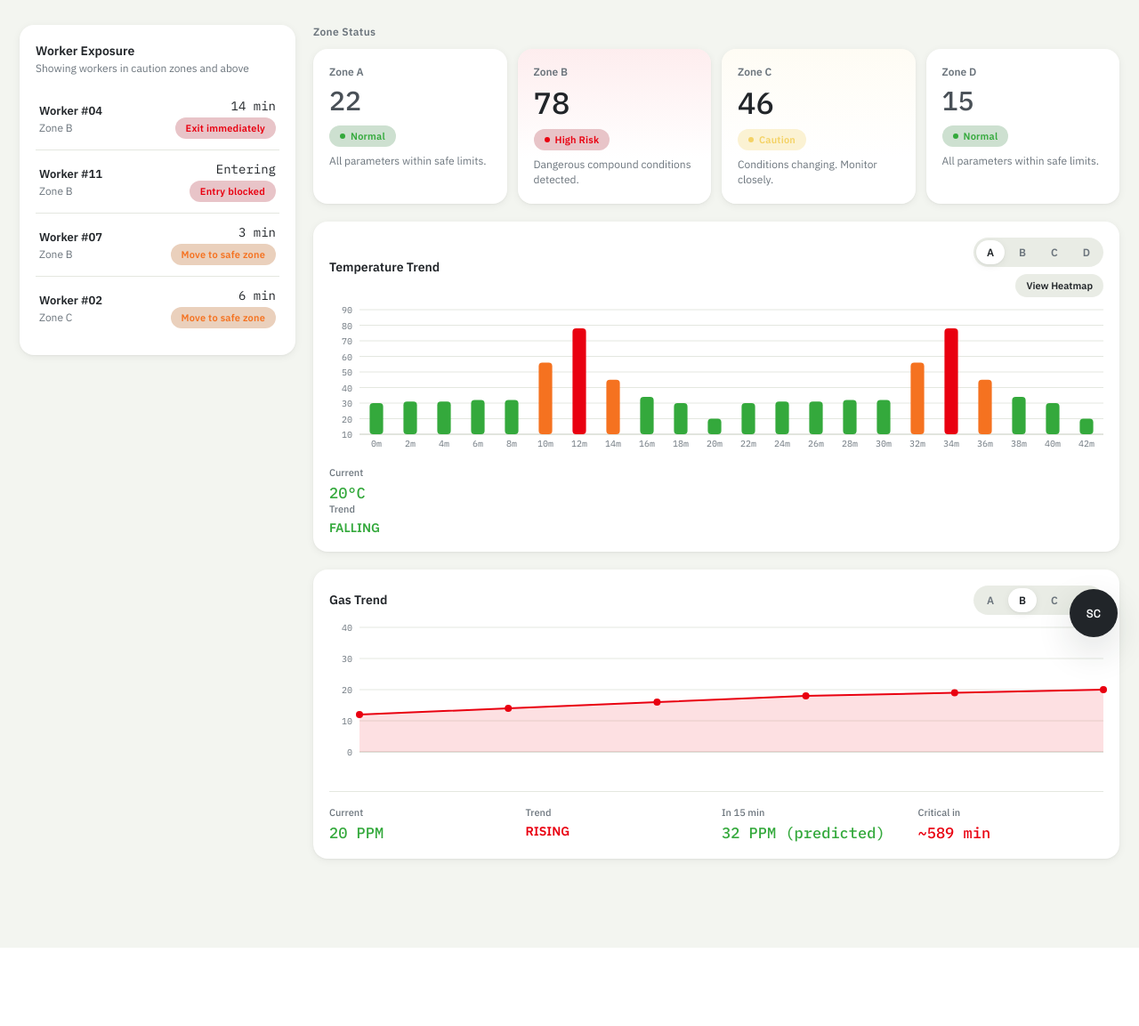
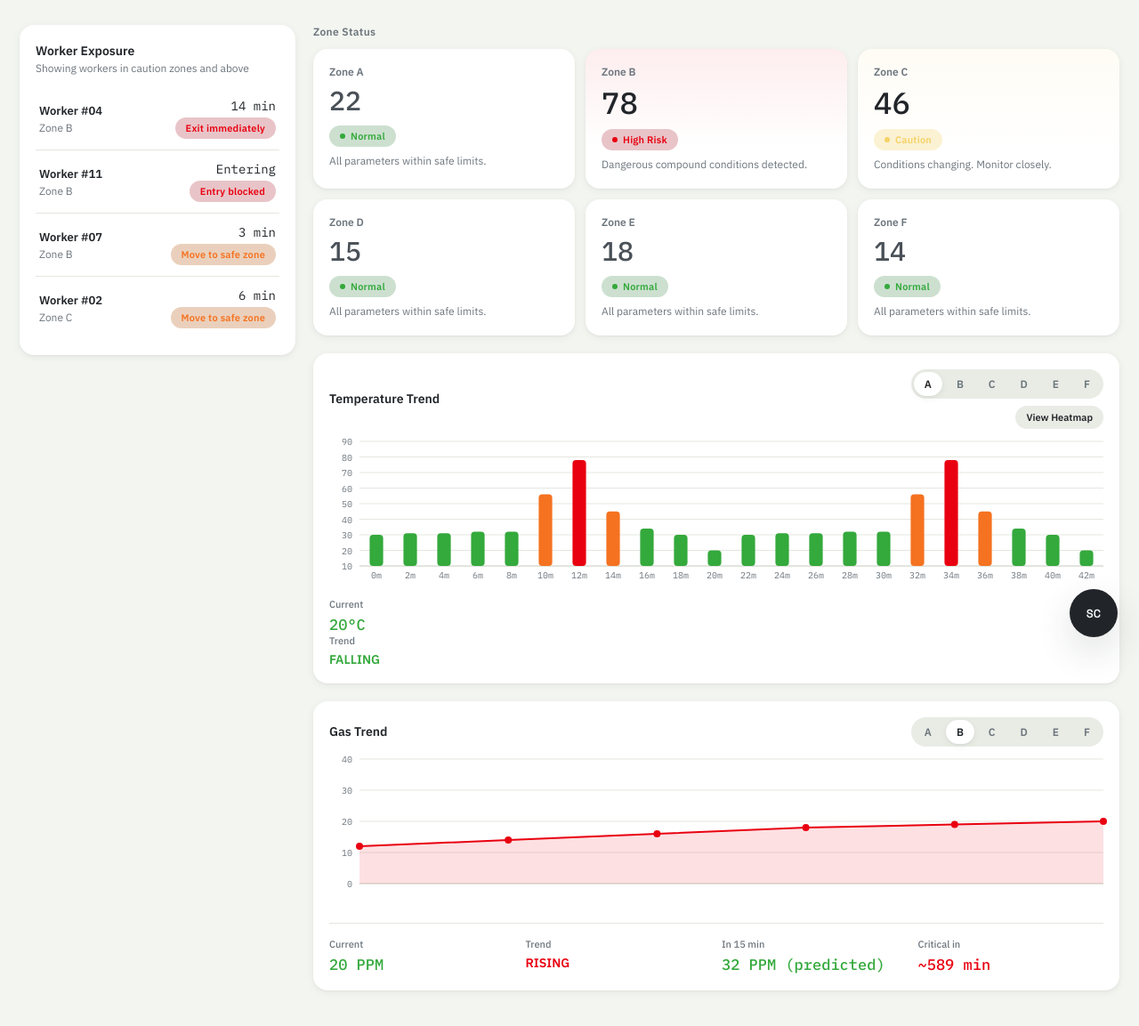
Before and after one commit to Akshat-240/SENTINEL, a Flask app: template frontend/templates/index.html in a window 1280 px wide. Shown: the part 60-1213 px from the top of the page at 89% size. Before the commit the page ends 1125 px from the top, so only its background shows below. Run offline with Flask 3, Linux system fonts and the light colour scheme; the template is opened without the code that fills it, so the values that code supplies are empty; parts of the project's set-up code (start-up, migrations or seed data) failed here and were passed over.

Commit message:
Update frontend to support six-zone layout

```diff
--- a/frontend/static/css/sentinel.css
+++ b/frontend/static/css/sentinel.css
@@ -181,8 +181,9 @@ button:focus-visible, a:focus-visible, [tabindex]:focus-visible {
 }
 
 /* ---------- Alert Panel ---------- */
-.alert-grid { display: grid; grid-template-columns: repeat(4, 1fr); gap: 12px; }
-@media (max-width: 720px) { .alert-grid { grid-template-columns: repeat(2, 1fr); } }
+.alert-grid { display: grid; grid-template-columns: repeat(3, 1fr); gap: 12px; }
+@media (max-width: 960px) { .alert-grid { grid-template-columns: repeat(2, 1fr); } }
+@media (max-width: 520px) { .alert-grid { grid-template-columns: 1fr; } }
 
 .zone-card {
   background: var(--bg-elevated);
--- a/frontend/static/js/alerts.js
+++ b/frontend/static/js/alerts.js
@@ -45,6 +45,24 @@
       factors: [
         { label: 'Gas', value: '12 PPM' }, { label: 'Temperature', value: '29°C' },
         { label: 'Permits', value: 'None active' }, { label: 'Workers', value: '0' },
+      ],
+      workers: [],
+    },
+    {
+      id: 'E', name: 'Zone E', score: 18, level: 'normal', levelLabel: 'Normal',
+      note: 'All parameters within safe limits.',
+      factors: [
+        { label: 'Gas', value: '11 PPM' }, { label: 'Temperature', value: '29°C' },
+        { label: 'Permits', value: 'None active' }, { label: 'Workers', value: '0' },
+      ],
+      workers: [],
+    },
+    {
+      id: 'F', name: 'Zone F', score: 14, level: 'normal', levelLabel: 'Normal',
+      note: 'All parameters within safe limits.',
+        factors: [
+          { label: 'Gas', value: '9 PPM' }, { label: 'Temperature', value: '27°C' },
+          { label: 'Permits', value: 'None active' }, { label: 'Workers', value: '0' },
       ],
       workers: [],
     },
--- a/frontend/static/js/data.js
+++ b/frontend/static/js/data.js
@@ -19,6 +19,8 @@ window.SENTINEL_DATA = (function () {
     B: { lat: 17.6230, lng: 83.2020 },
     C: { lat: 17.6040, lng: 83.1860 },
     D: { lat: 17.6060, lng: 83.2040 },
+    E: { lat: 17.6180, lng: 83.1950 },
+    F: { lat: 17.6090, lng: 83.1920 },
   };
 
   const ZONE_AREA_NAME = {
@@ -26,6 +28,8 @@ window.SENTINEL_DATA = (function () {
     B: 'Coke Oven Battery',
     C: 'Blast Furnace Area',
     D: 'Steel Melt Shop',
+    E: 'Rolling Mill',
+    F: 'Raw Material Yard',
   };
 
   // ---------- Alert level vocabulary ----------
@@ -53,6 +57,8 @@ window.SENTINEL_DATA = (function () {
         B: { score: 12, level: 'normal', gas: 20, temp: 33, permits: 'None active', workers: [] },
         C: { score: 22, level: 'normal', gas: 130, temp: 39, permits: 'Electrical', workers: [] },
         D: { score: 15, level: 'normal', gas: 12, temp: 29, permits: 'None active', workers: [] },
+        E: { score: 10, level: 'normal', gas: 15, temp: 28, permits: 'None active', workers: [] },
+        F: { score: 8,  level: 'normal', gas: 10, temp: 27, permits: 'None active', workers: [] },
       },
     },
     {
@@ -62,6 +68,8 @@ window.SENTINEL_DATA = (function () {
         B: { score: 18, level: 'normal', gas: 45, temp: 36, permits: 'None active', workers: [] },
         C: { score: 24, level: 'normal', gas: 138, temp: 39, permits: 'Electrical', workers: [] },
         D: { score: 15, level: 'normal', gas: 12, temp: 29, permits: 'None active', workers: [] },
+        E: { score: 10, level: 'normal', gas: 15, temp: 28, permits: 'None active', workers: [] },
+        F: { score: 8,  level: 'normal', gas: 10, temp: 27, permits: 'None active', workers: [] },
       },
     },
     {
@@ -71,6 +79,8 @@ window.SENTINEL_DATA = (function () {
         B: { score: 35, level: 'caution', gas: 95, temp: 42, permits: 'Hot Work', workers: [] },
         C: { score: 27, level: 'normal', gas: 145, temp: 40, permits: 'Electrical', workers: [] },
         D: { score: 15, level: 'normal', gas: 12, temp: 29, permits: 'None active', workers: [] },
+        E: { score: 10, level: 'normal', gas: 15, temp: 28, permits: 'None active', workers: [] },
+        F: { score: 8,  level: 'normal', gas: 10, temp: 27, permits: 'None active', workers: [] },
       },
     },
     {
@@ -83,6 +93,8 @@ window.SENTINEL_DATA = (function () {
         },
         C: { score: 30, level: 'caution', gas: 165, temp: 41, permits: 'Electrical', workers: [] },
         D: { score: 15, level: 'normal', gas: 12, temp: 29, permits: 'None active', workers: [] },
+        E: { score: 10, level: 'normal', gas: 15, temp: 28, permits: 'None active', workers: [] },
+        F: { score: 8,  level: 'normal', gas: 10, temp: 27, permits: 'None active', workers: [] },
       },
     },
     {
@@ -98,6 +110,8 @@ window.SENTINEL_DATA = (function () {
         },
         C: { score: 33, level: 'caution', gas: 172, temp: 41, permits: 'Electrical', workers: [] },
         D: { score: 15, level: 'normal', gas: 12, temp: 29, permits: 'None active', workers: [] },
+        E: { score: 10, level: 'normal', gas: 15, temp: 28, permits: 'None active', workers: [] },
+        F: { score: 8,  level: 'normal', gas: 10, temp: 27, permits: 'None active', workers: [] },
       },
     },
     {
@@ -114,6 +128,8 @@ window.SENTINEL_DATA = (function () {
         },
         C: { score: 34, level: 'caution', gas: 174, temp: 41, permits: 'Electrical', workers: [] },
         D: { score: 15, level: 'normal', gas: 12, temp: 29, permits: 'None active', workers: [] },
+        E: { score: 10, level: 'normal', gas: 15, temp: 28, permits: 'None active', workers: [] },
+        F: { score: 8,  level: 'normal', gas: 10, temp: 27, permits: 'None active', workers: [] },
       },
     },
     {
@@ -130,6 +146,8 @@ window.SENTINEL_DATA = (function () {
         },
         C: { score: 36, level: 'caution', gas: 176, temp: 41, permits: 'Electrical', workers: [] },
         D: { score: 15, level: 'normal', gas: 12, temp: 29, permits: 'None active', workers: [] },
+        E: { score: 10, level: 'normal', gas: 15, temp: 28, permits: 'None active', workers: [] },
+        F: { score: 8,  level: 'normal', gas: 10, temp: 27, permits: 'None active', workers: [] },
       },
     },
   ];
--- a/frontend/static/js/temps.js
+++ b/frontend/static/js/temps.js
@@ -14,6 +14,8 @@
     B: [46, 50, 53, 56, 58,67,45,52,78,89,23,65,46,50,53,56,58,67,45,52,78,89],
     C: [36, 38, 39, 40, 41,20,30,42,22,20,27,47,36,38,39,40,41,20,30,42,22,20],
     D: [28, 28, 29, 29, 29,30,34,37,38,39,28,28,29,29,29,30,34,37,38,39,45,49],
+    E: [27, 27, 28, 28, 29,30,31,29,28,27,26,27,27,28,28,29,30,31,29,28,27,26],
+    F: [25, 25, 26, 26, 27,28,29,27,26,25,24,25,25,26,26,27,28,29,27,26,25,24],
   };
 
   const TIME_LABELS = ['0m', '2m', '4m', '6m', '8m', '10m', '12m', '14m', '16m', '18m', '20m', '22m', '24m', '26m', '28m', '30m', '32m', '34m', '36m', '38m', '40m', '42m'];
--- a/frontend/static/js/trends.js
+++ b/frontend/static/js/trends.js
@@ -12,6 +12,8 @@
     B: [12, 14, 16, 18, 19, 20],
     C: [130, 138, 145, 165, 172, 176],
     D: [10, 11, 12, 12, 13, 12],
+    E: [8, 9, 9, 10, 10, 11],
+    F: [6, 7, 7, 8, 8, 9],
   };
 
   const CRITICAL_PPM = 500;
--- a/frontend/templates/index.html
+++ b/frontend/templates/index.html
@@ -75,6 +75,8 @@
               <button class="temp-panel__zone-btn" data-zone="B">B</button>
               <button class="temp-panel__zone-btn" data-zone="C">C</button>
               <button class="temp-panel__zone-btn" data-zone="D">D</button>
+              <button class="temp-panel__zone-btn" data-zone="E">E</button>
+              <button class="temp-panel__zone-btn" data-zone="F">F</button>
             </div>
             <a class="heatmap-teaser__link" href="heatmap.html" style="padding:6px 12px; font-size:11px;">View Heatmap</a>
           </div>
@@ -91,6 +93,8 @@
             <button class="temp-panel__zone-btn is-active" data-zone="B">B</button>
             <button class="temp-panel__zone-btn" data-zone="C">C</button>
             <button class="temp-panel__zone-btn" data-zone="D">D</button>
+            <button class="temp-panel__zone-btn" data-zone="E">E</button>
+            <button class="temp-panel__zone-btn" data-zone="F">F</button>
           </div>
         </div>
         <div class="trend-panel__chart" id="trendChart"></div>
```
